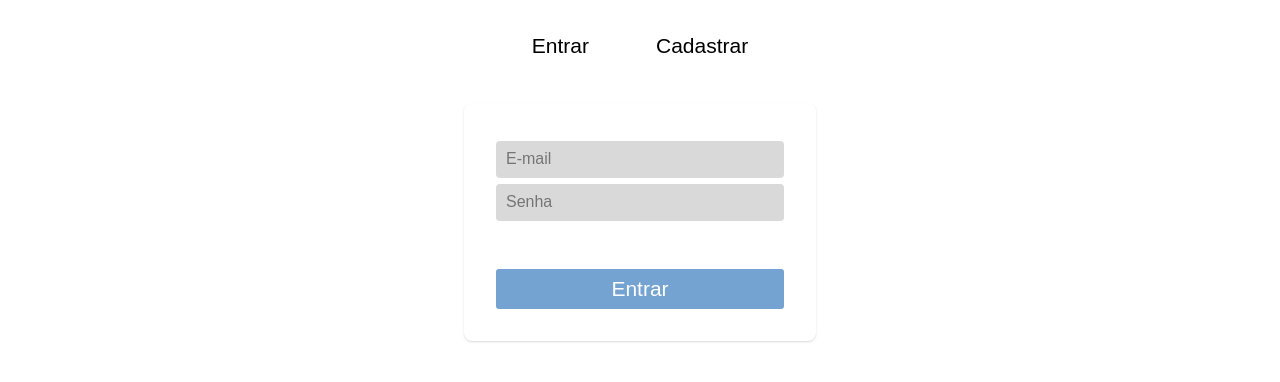
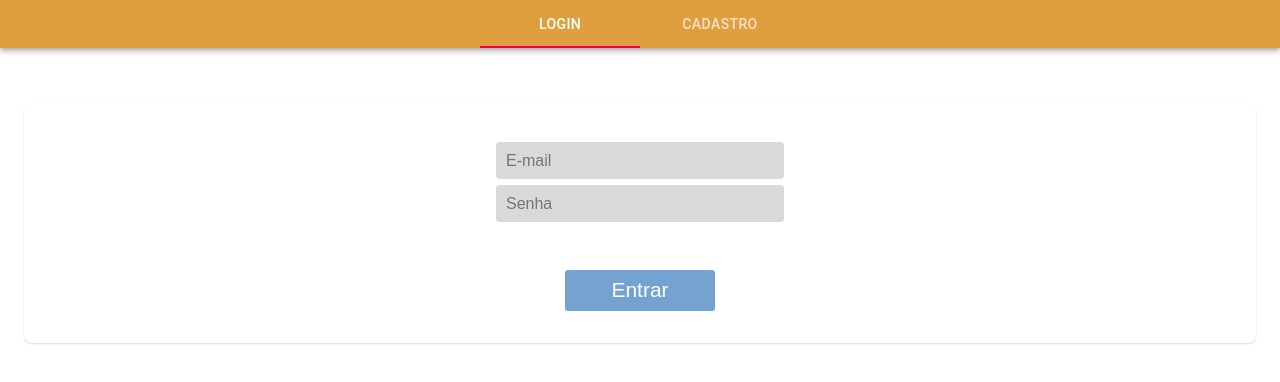
Before and after one commit to KZTN/MegaHack_frontend, a React (Create React App) app in the folder web/: page /login in a window 1280 px wide. Shown: the top 382 px of the page. Built offline with nearby package versions, Linux system fonts and the light colour scheme.

Commit message:
alterado layout da tela de login

```diff
--- a/web/src/components/styles.css
+++ b/web/src/components/styles.css
@@ -48,6 +48,7 @@
   display: flex;
   flex-direction: column;
   justify-content: center;
+  align-items: center;
 }
 
 .footer button {
@@ -59,6 +60,7 @@
   transition: all 250ms ease-in-out;
   cursor: pointer;
   padding: 0.4em;
+  width: 150px;
 }
 
 .footer button:hover {
--- a/web/src/pages/login/index.tsx
+++ b/web/src/pages/login/index.tsx
@@ -1,10 +1,67 @@
 import React, { useState } from 'react'
+import { makeStyles, Theme } from '@material-ui/core/styles';
+import AppBar from '@material-ui/core/AppBar';
+import Tabs from '@material-ui/core/Tabs';
+import Tab from '@material-ui/core/Tab';
+import Typography from '@material-ui/core/Typography';
+import Box from '@material-ui/core/Box';
 
 import './styles.css'
 import SignIn from '../../components/signin'
 import SignUp from '../../components/signup'
 
+interface TabPanelProps {
+  children?: React.ReactNode;
+  index: any;
+  value: any;
+}
+
+function TabPanel(props: TabPanelProps) {
+  const { children, value, index, ...other } = props;
+
+  return (
+    <div
+      role="tabpanel"
+      hidden={value !== index}
+      id={`simple-tabpanel-${index}`}
+      aria-labelledby={`simple-tab-${index}`}
+      {...other}
+    >
+      {value === index && (
+        <Box p={3}>
+          <Typography>{children}</Typography>
+        </Box>
+      )}
+    </div>
+  );
+}
+
+function a11yProps(index: any) {
+  return {
+    id: `simple-tab-${index}`,
+    'aria-controls': `simple-tabpanel-${index}`,
+  };
+}
+
+const useStyles = makeStyles((theme: Theme) => ({
+  root: {
+    flexGrow: 1,
+    backgroundColor: theme.palette.background.paper,
+    width: '100%',
+  },
+  tabs: {
+    backgroundColor: '#e09f3e',
+  }
+}));
+
 const UserLogin = () => {
+  const classes = useStyles();
+  const [value, setValue] = React.useState(0);
+
+  const handleChange = (event: React.ChangeEvent<{}>, newValue: number) => {
+    setValue(newValue);
+  };
+
   const [loginAction, setLoginAction] = useState(true);
 
   function handleActionButton(isLogin: boolean) {
@@ -12,16 +69,22 @@
   }
 
   return (
-    <div className="base-container">
-      <div className="header">
-        <button onClick={() => handleActionButton(true)}>Entrar</button>
-        <button onClick={() => handleActionButton(false)}>Cadastrar</button>
-      </div>
-
-      {loginAction
-        ? <SignIn />
-        : <SignUp />
-      }
+    <div className={classes.root}>
+      <AppBar position="static">
+        <Tabs value={value}
+          onChange={handleChange}
+          className={classes.tabs}
+          centered>
+          <Tab label="Login" {...a11yProps(0)} />
+          <Tab label="Cadastro" {...a11yProps(1)} />
+        </Tabs>
+      </AppBar>
+      <TabPanel value={value} index={0}>
+        <SignIn />
+      </TabPanel>
+      <TabPanel value={value} index={1}>
+        <SignUp />
+      </TabPanel>
     </div>
   )
 }
--- a/web/src/services/api.ts
+++ b/web/src/services/api.ts
@@ -1,7 +1,7 @@
 import axios from "axios";
 
 const api = axios.create({
-  baseURL: "http://localhost:3333",
+  baseURL: "https://megahack2020-server.herokuapp.com",
 });
 
 export default api;
```
